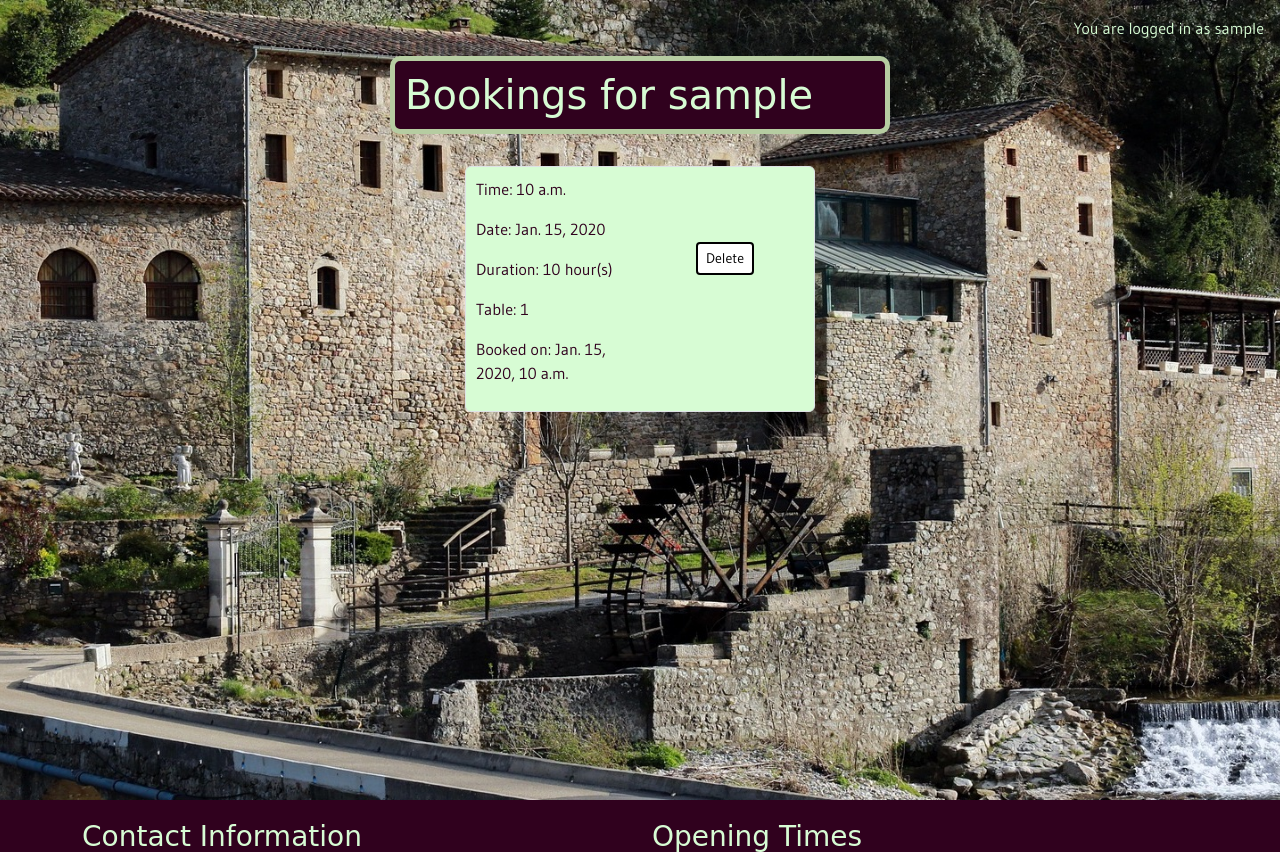
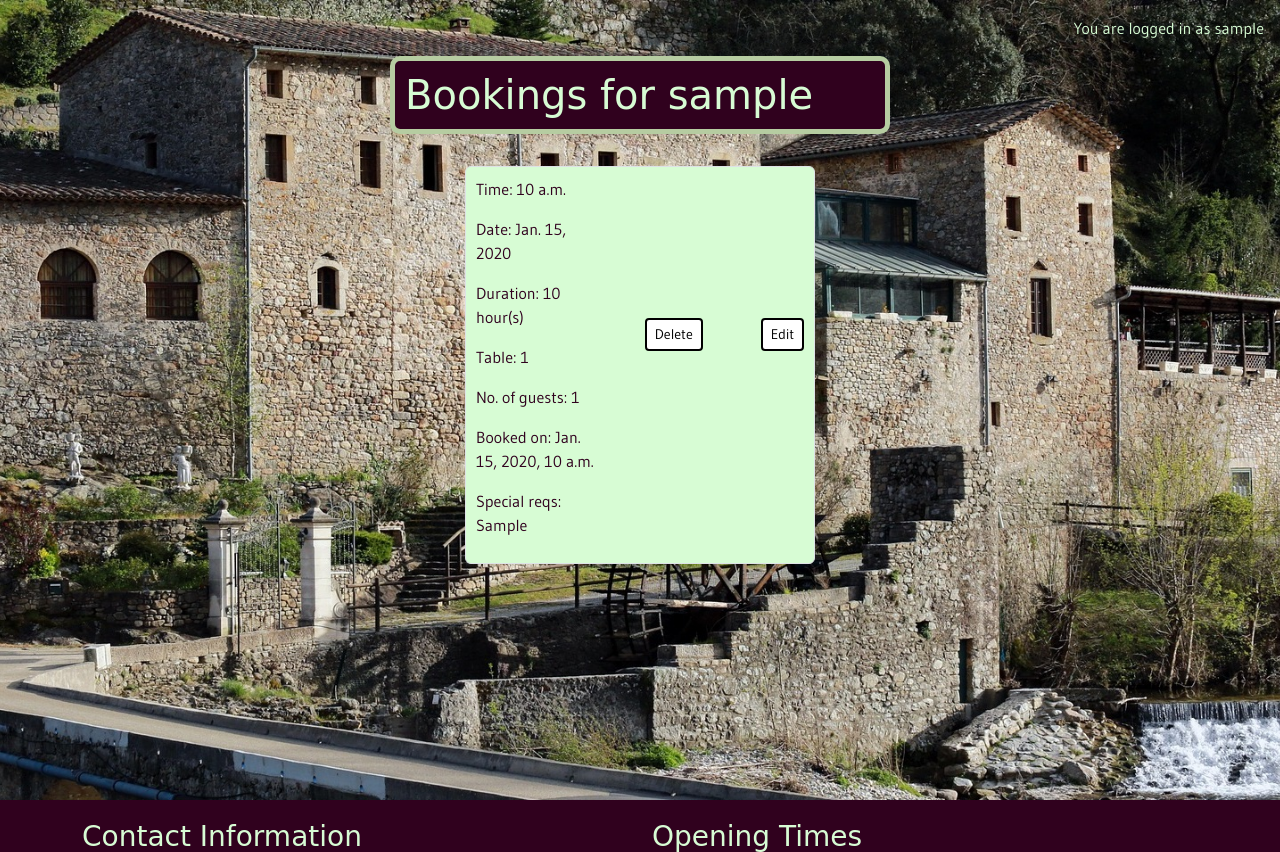
Before and after one commit to DTT2411/the-otter-mill, a Django app: page /my_bookings/ in a window 1280 px wide. Shown: the part 58-910 px from the top of the page. Run offline with Django 4.2, Linux system fonts and the light colour scheme; a user stored in the database is signed in; tables that the repository leaves empty hold one stand-in row (values such as "Sample post"); some libraries are stand-ins or nearby versions; some web fonts are replaced.

Commit message:
Add new edit_reservation view, URL and button on reservation list to allow the user to make changes to their existing booking(s).

```diff
--- a/booking/templates/booking/reservation_list.html
+++ b/booking/templates/booking/reservation_list.html
@@ -12,14 +12,17 @@
   <p>Date: {{ booking.date }}</p>
   <p>Duration: {{ booking.duration }} hour(s)</p>
   <p>Table: {{ booking.table.table_id }}</p>
+  <p>No. of guests: {{ booking.number_of_guests }}</p>
   <p>Booked on: {{ booking.created_on }}</p>
+  <p>Special reqs: {{ booking.special_reqs }}</p>
   </div>
   <!-- Clicking submit sends a POST request to delete the associated booking -->
   <!-- JS event handler will throw a modal to confirm before deletion -->
-  <form method="post" action="{% url 'delete_reservation' booking.id %}" class="delete-reservation">
+  <form method="post" action="{% url 'delete_reservation' booking.id %}" class="delete-reservation" style="display:inline-block;">
   {% csrf_token %}
   <button type="submit" class="btn btn-danger btn-sm">Delete</button>
   </form>
+  <a href="{% url 'edit_reservation' booking.id %}" class="btn btn-warning btn-sm edit-reservation" style="margin-left: 8px; display:inline-block;">Edit</a>
   </div>
   {% endfor %}
 {% else %}
--- a/booking/urls.py
+++ b/booking/urls.py
@@ -7,4 +7,5 @@ urlpatterns = [
     # Booking-specific URL needs to be generated in order to target and delete the correct booking from the database
     path('delete_reservation/<int:reservation_id>/', views.delete_reservation, name='delete_reservation'),
     path('my_bookings/', views.BookingList.as_view(), name='my_bookings'),
+    path('edit_reservation/<int:reservation_id>/', views.edit_reservation, name='edit_reservation'),
 ]
--- a/booking/views.py
+++ b/booking/views.py
@@ -1,4 +1,4 @@
-from django.shortcuts import render, redirect
+from django.shortcuts import render, redirect, get_object_or_404
 from django.views import generic
 from django.contrib import messages
 from django.contrib.auth.decorators import login_required
@@ -69,6 +69,51 @@ def create_reservation(request):
     return render(request, 'booking/reservation_form.html', {"form": form, "error_message": error_message, "assigned_table": assigned_table})
 
 
+@login_required
+def edit_reservation(request, reservation_id):
+    reservation = get_object_or_404(Reservation, id=reservation_id, guest=request.user)
+    error_message = None
+    assigned_table = reservation.table
+
+    if request.method == 'POST':
+        form = ReservationForm(data=request.POST, instance=reservation)
+        if form.is_valid():
+            updated_reservation = form.save(commit=False)
+            number_of_guests = updated_reservation.number_of_guests
+            date = updated_reservation.date
+            time = updated_reservation.time
+            duration = updated_reservation.duration
+            requested_reservation_start = datetime.combine(date, time)
+            requested_reservation_end = requested_reservation_start + timedelta(minutes=duration)
+
+            suitable_tables = Table.objects.filter(capacity__gte=number_of_guests).order_by('capacity')
+            available_tables = []
+            for table in suitable_tables:
+                has_overlap = False
+                for existing_reservation in Reservation.objects.filter(table=table, date=date).exclude(id=reservation.id):
+                    existing_reservation_start = datetime.combine(existing_reservation.date, existing_reservation.time)
+                    existing_end = existing_reservation_start + timedelta(minutes=existing_reservation.duration)
+                    if requested_reservation_start < existing_end and requested_reservation_end > existing_reservation_start:
+                        has_overlap = True
+                        break
+                if not has_overlap:
+                    available_tables.append(table)
+
+            if available_tables:
+                assigned_table = available_tables[0]
+                updated_reservation.table = assigned_table
+                updated_reservation.save()
+                messages.success(request, "Reservation updated successfully!")
+                return redirect('my_bookings')
+            else:
+                error_message = "No available table at your selected time."
+        else:
+            error_message = "Invalid form submission."
+    else:
+        form = ReservationForm(instance=reservation)
+    return render(request, 'booking/reservation_form.html', {"form": form, "error_message": error_message, "assigned_table": assigned_table, "edit_mode": True})
+
+
 def delete_reservation(request, reservation_id):
     from django.shortcuts import get_object_or_404
     if request.method == 'POST':
--- a/static/js/booking.js
+++ b/static/js/booking.js
@@ -4,6 +4,14 @@ document.addEventListener('DOMContentLoaded', function() {
             if (!confirm('Are you sure you want to delete this booking?')) {
                 event.preventDefault();
             }
+        // Add confirmation for edit buttons
+    document.querySelectorAll('a.edit-reservation').forEach(function(link) {
+        link.addEventListener('click', function(event) {
+            if (!confirm('Are you sure you want to edit this booking?')) {
+                event.preventDefault();
+            }
         });
     });
 });
+    });
+});
```
